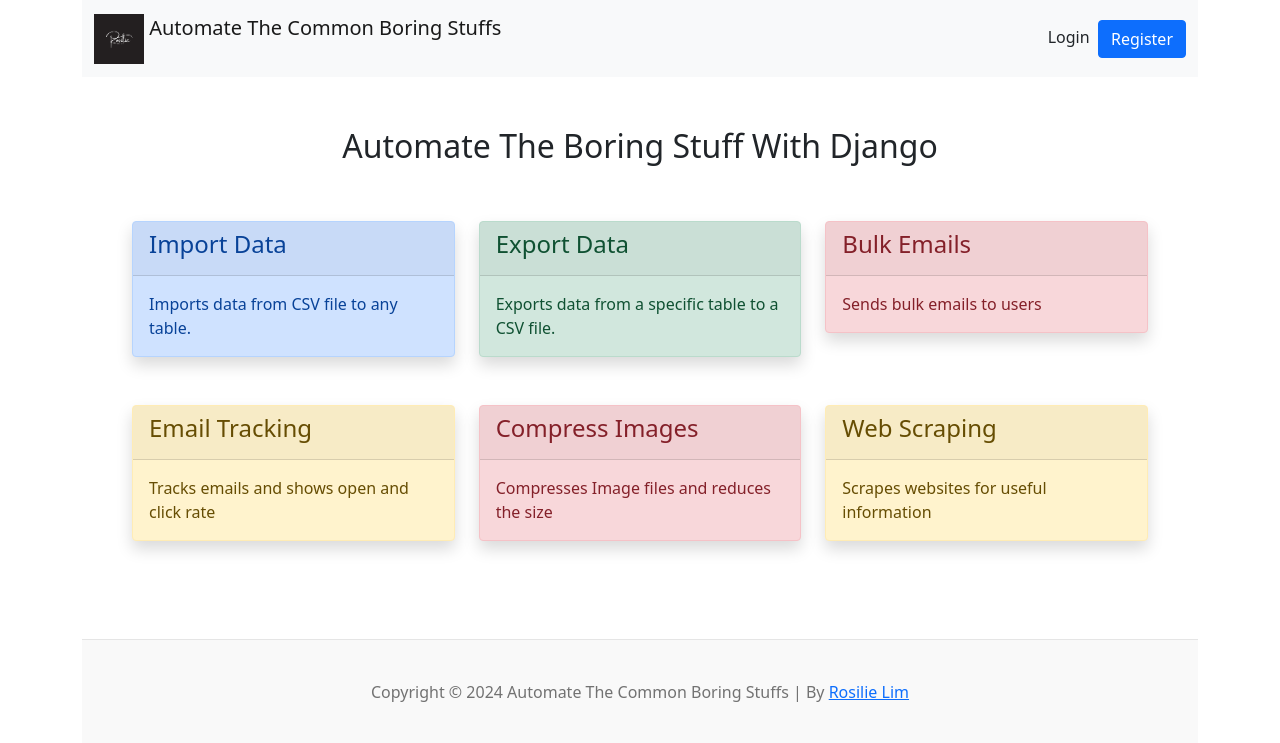
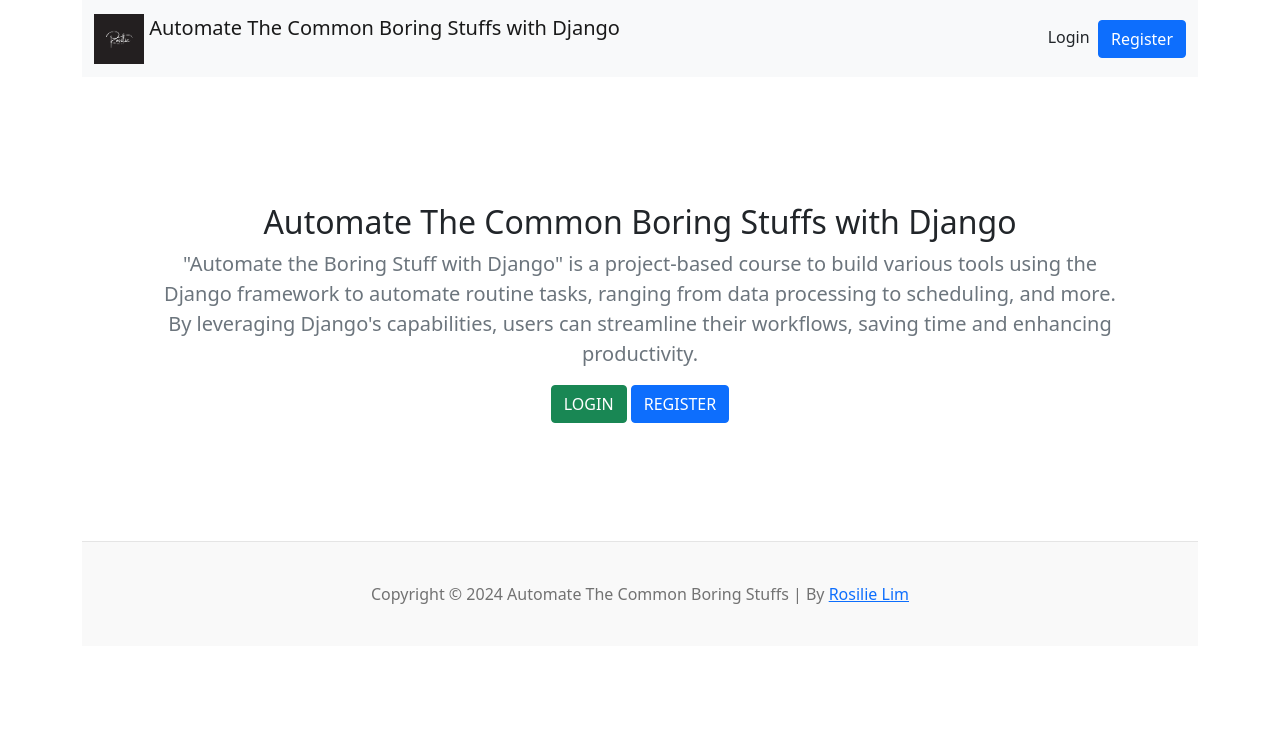
Before and after one commit to RosyCodes/Django_AutomatingCommonTasks, a Django app: page / in a window 1280 px wide. Shown: the top 743 px of the page. Run offline with Django 4.2, Linux system fonts and the light colour scheme; parts of the project's set-up code (start-up, migrations or seed data) failed here and were passed over.

Commit message:
Login and Register functionality

```diff
--- a/autocommontasks_main/settings.py
+++ b/autocommontasks_main/settings.py
@@ -43,6 +43,8 @@ INSTALLED_APPS = [
     'django.contrib.staticfiles',
     'dataentry',
     'uploads',
+    'crispy_forms',
+    'crispy_bootstrap5',
 ]
 
 MIDDLEWARE = [
@@ -153,3 +155,6 @@ EMAIL_HOST_PASSWORD = config('EMAIL_HOST_PASSWORD')
 EMAIL_USE_TLS = True
 DEFAULT_FROM_EMAIL = 'Automate with Django <rnldevsolutions@gmail.com>'
 DEFAULT_TO_EMAIL = 'rosy61625@gmail.com'
+
+# Crispy Form COnfiguration
+CRISPY_TEMPLATE_PACK = 'bootstrap5'
--- a/autocommontasks_main/static/css/custom.css
+++ b/autocommontasks_main/static/css/custom.css
@@ -20,3 +20,14 @@
     padding: 15px !important;
 
 }
+
+/*
+* Home Info
+*/
+.home-info {
+    /* position: absolute;
+    top: 50%;
+    left: 50%;
+    transform: translate(-50%, -50%); */
+    padding: 20px;
+}
--- a/autocommontasks_main/urls.py
+++ b/autocommontasks_main/urls.py
@@ -26,4 +26,10 @@ urlpatterns = [
     # links to our dataentry app's URLS.PY
     path('dataentry/', include('dataentry.urls')),
     path('celery-test/', views.celery_test),
+    # registration and login
+    path('register/', views.register, name='register'),
+    path('login/', views.login, name='login'),
+    path('logout/', views.logout, name='logout'),
+
+
 ] + static(settings.MEDIA_URL, document_root=settings.MEDIA_ROOT)
--- a/autocommontasks_main/views.py
+++ b/autocommontasks_main/views.py
@@ -1,7 +1,11 @@
-from django.shortcuts import render
+from django.shortcuts import render, redirect
 from django.http import HttpResponse
 # imports the function from the TASKS.PY of DATAENTRY folder
 from dataentry.tasks import celery_test_task
+from .forms import RegistrationForm
+from django.contrib import messages
+from django.contrib.auth.forms import AuthenticationForm
+from django.contrib import auth
 
 
 def home(request):
@@ -15,3 +19,57 @@ def celery_test(request):
     # execute this asynchronously or in the background or not at the same time
     # but we get the H3 message displayed right away.
     return HttpResponse('<h3>Function executed successfully.</h3>')
+
+
+def register(request):
+    if request.method == 'POST':
+        form = RegistrationForm(request.POST)
+        if form.is_valid():
+            form.save()
+            messages.success(request, 'Registration successful.')
+            return redirect('register')
+        else:
+            context = {
+                'form': form,
+            }
+            # loads the web page again
+            return render(request, 'register.html', context)
+
+    else:
+        form = RegistrationForm()
+        context = {
+            'form': form,
+        }
+    return render(request, 'register.html', context)
+
+
+def login(request):
+
+    if request.method == 'POST':
+        form = AuthenticationForm(request, request.POST)
+        if form.is_valid():
+            # gets the value from the Django Form
+            username = form.cleaned_data['username']
+            password = form.cleaned_data['password']
+
+            user = auth.authenticate(username=username, password=password)
+            if user is not None:
+                # authenticated user is login
+                auth.login(request, user)
+                return redirect('home')
+        else:
+            messages.error(request, 'Invalid credentials.')
+            return redirect('login')
+
+    else:
+        form = AuthenticationForm()
+        context = {
+            'form': form,
+        }
+
+    return render(request, 'login.html', context)
+
+
+def logout(request):
+    auth.logout(request)
+    return redirect('home')
--- a/dataentry/views.py
+++ b/dataentry/views.py
@@ -38,7 +38,7 @@ def import_data(request):
 
         # show the message the user
         messages.success(
-            request, 'Your data is being imported, you will be notified once this ia done.')
+            request, 'Your data is being imported, you will be notified once this is done.')
         return redirect('import_data')
     else:
         # calls our dataentry\utils.py to extract only user-created models
@@ -58,7 +58,7 @@ def export_data(request):
         export_data_task.delay(model_name)
         # show the message the user
         messages.success(
-            request, 'Your data from the is being exported, you will be notified once this ia done.')
+            request, 'Your data is being exported, you will be notified once this is done.')
         return redirect('export_data')
     else:
         # calls our dataentry\utils.py to extract only user-created models
--- a/templates/base.html
+++ b/templates/base.html
@@ -5,12 +5,14 @@
 <head>
     <meta charset="UTF-8">
     <meta name="viewport" content="width=device-width, initial-scale=1.0">
-    <title>Automate The Common Boring Stuffs Using Django</title>
+    <title>Automate The Common Boring Stuffs</title>
 
     <!-- Bootstrap 5-->
     <link href="https://cdn.jsdelivr.net/npm/bootstrap@5.0.2/dist/css/bootstrap.min.css" rel="stylesheet">
     <script src="https://cdn.jsdelivr.net/npm/bootstrap@5.0.2/dist/js/bootstrap.bundle.min.js"></script>
-
+    <!-- JQuery CDN -->
+    <script src="https://ajax.googleapis.com/ajax/libs/jquery/3.7.1/jquery.min.js"></script>
+    <!-- Custom static files-->
     <link href="{% static 'css/custom.css' %}" rel="stylesheet">
     <script src="{% static 'js/custom.js' %}"></script>
 </head>
@@ -24,12 +26,22 @@
                 <a class="navbar-brand" href="{% url 'home' %}">
                     <img src="{% static 'images/rnl_logo3.png' %}" alt="" width="50" height="50"
                         class="d-inline-block align-text-top">
-                    Automate The Common Boring Stuffs
+                    Automate The Common Boring Stuffs with Django
                 </a>
+                {% if user.is_authenticated %}
+                <!-- show logout button -->
                 <div>
-                    <a href="" class="float-right text-decoration-none text-dark">Login</a>
-                    &nbsp;<a href="" class="float-right  btn btn-primary">Register</a>
+                    Logged in as: {{user}}
+                    <a href="{% url 'logout' %}" class="float-right  btn btn-outline-danger">Logout</a>
+
                 </div>
+                {% else %}
+                <div>
+                    <a href="{% url 'login' %}" class="float-right text-decoration-none text-dark">Login</a>
+                    &nbsp;<a href="{% url 'register' %}" class="float-right  btn btn-primary">Register</a>
+                </div>
+                {% endif %}
+
             </div>
         </nav>
 
--- a/templates/home.html
+++ b/templates/home.html
@@ -1,7 +1,11 @@
 {% extends 'base.html' %}
 {% block content %}
-<div class="container" style="padding: 50px;">
-    <h2 class="text-center">Automate The Boring Stuff With Django</h2>
+<div class="container" style="padding: 50px;margin-top: 5%;">
+
+    <!-- Only logged-in user can see the tools-->
+
+    {% if user.is_authenticated %}
+    <h2 class="text-center">Automate The Common Boring Stuffs with Django</h2>
     <div class="row pt-5">
         <!-- Import data -->
         <div class="col-md-4">
@@ -88,6 +92,25 @@
             </a>
         </div>
     </div>
+    {% else %}
+    <!-- Home Page content if user is not logged in-->
+    <div class="home-info">
+        <h2 class="text-center">Automate The Common Boring Stuffs with Django</h2>
+        <p class="lead text-center text-muted">
+            "Automate the Boring Stuff with Django" is a project-based course to build various tools using the Django
+            framework to automate routine tasks, ranging from data processing to scheduling, and more.
+            By leveraging Django's capabilities, users can streamline their workflows, saving time and enhancing
+            productivity.
+        </p>
+
+        <div style="display: flex; justify-content: center;">
+            <a href="{% url 'login' %}" class="btn btn-success">LOGIN</a>
+            &nbsp<a href="{% url 'register' %}" class="btn btn-primary">REGISTER</a>
+
+        </div>
+
+    </div>
+    {% endif %}
 </div>
 
 {% endblock %}
```
Also changed, not shown: autocommontasks_main/forms.py (added, +17 -0 lines), static/css/custom.css (+11 -0 lines), templates/login.html (added, +24 -0 lines), templates/register.html (added, +23 -0 lines).
